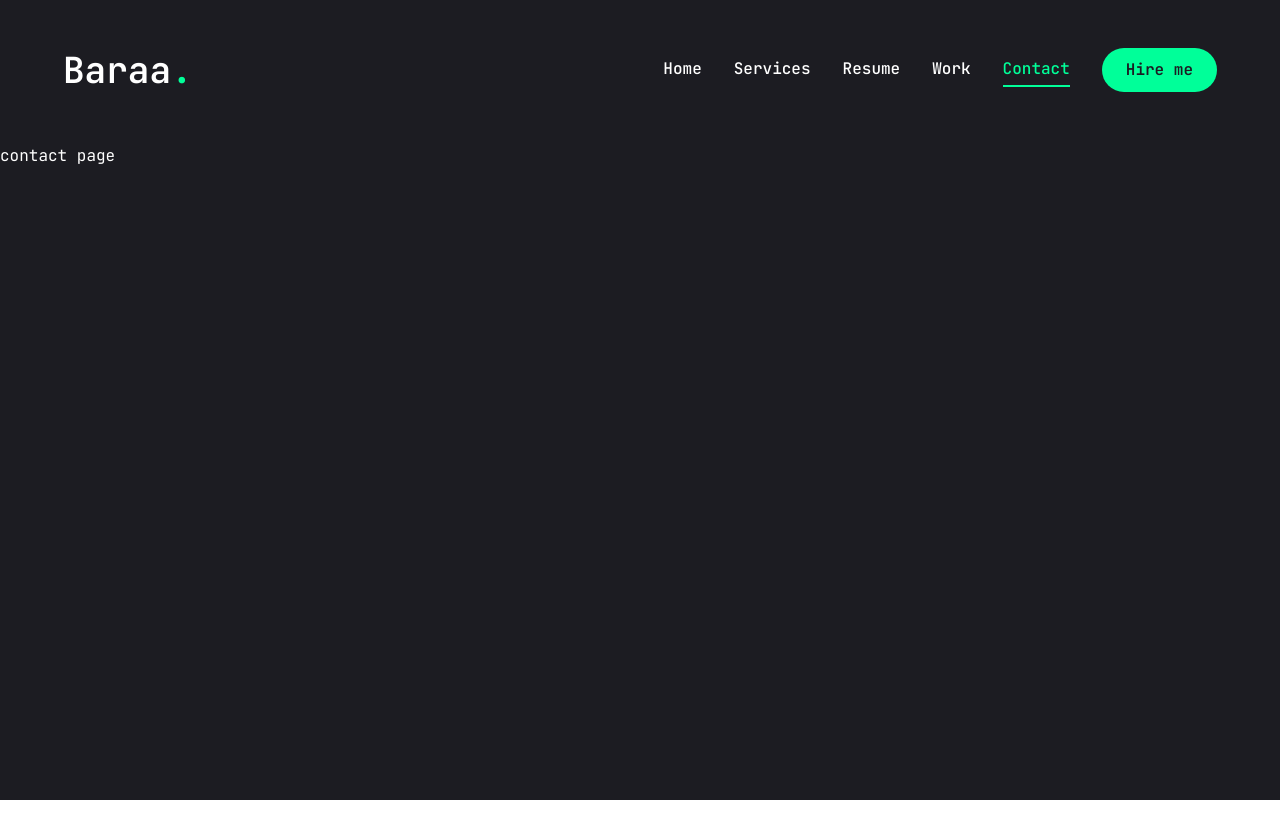
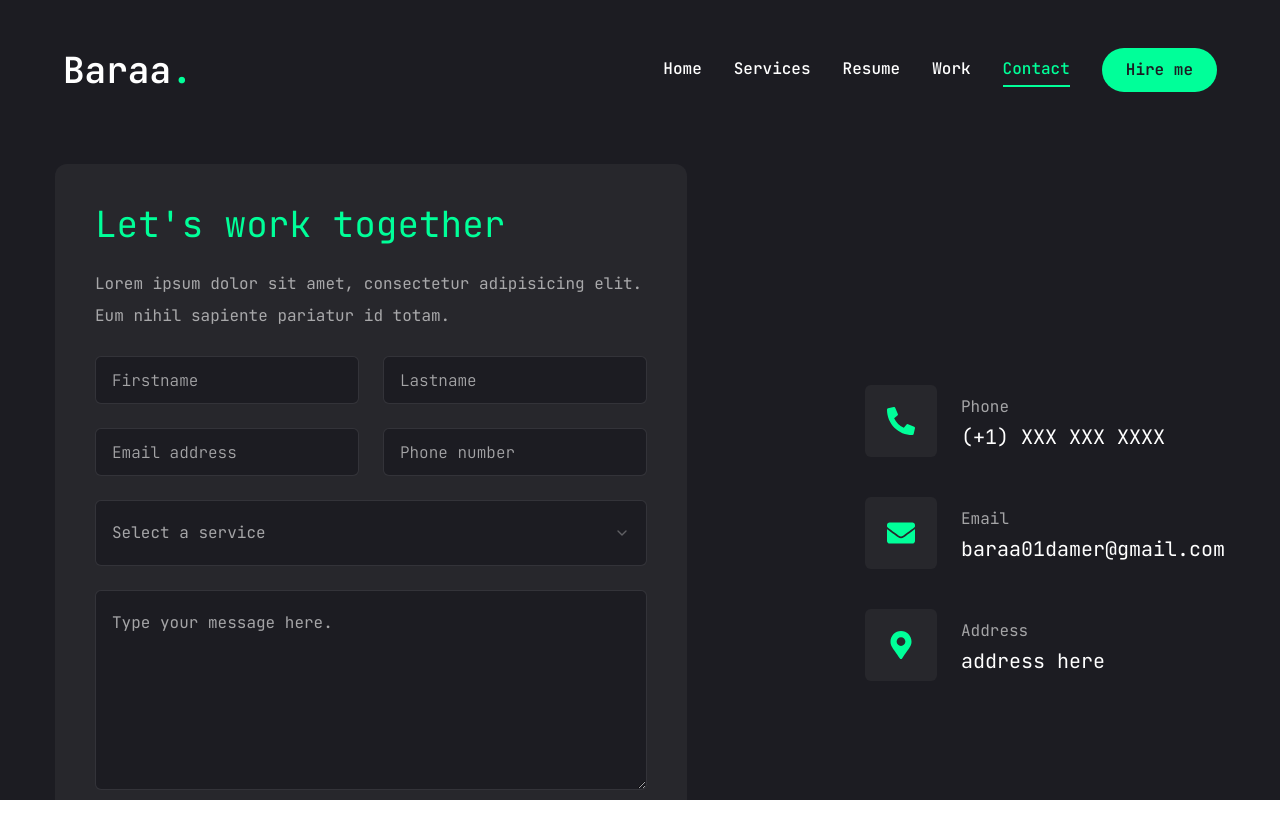
Before and after one commit to baraa01damer/baraa-portfolio, a Next.js app: page /contact in a window 1280 px wide. Shown: the top 838 px of the page. Before the commit the page ends 800 px from the top, so only its background shows below. Built offline with nearby package versions, Linux system fonts and the light colour scheme.

Commit message:
Finished contact page

```diff
--- a/app/contact/page.jsx
+++ b/app/contact/page.jsx
@@ -1,5 +1,114 @@
+"use client";
+
+import { Button } from "@/components/ui/button";
+import { Input } from "@/components/ui/input";
+import { Textarea } from "@/components/ui/textarea";
+
+import {
+    Select,
+    SelectContent,
+    SelectGroup,
+    SelectItem,
+    SelectLabel,
+    SelectTrigger,
+    SelectValue,
+} from "@/components/ui/select";
+
+import { FaPhoneAlt, FaEnvelope, FaMapMarkerAlt } from "react-icons/fa";
+
+const info = [
+    {
+        icon: <FaPhoneAlt />,
+        title: "Phone",
+        description: "(+1) XXX XXX XXXX",
+    },
+    {
+        icon: <FaEnvelope />,
+        title: "Email",
+        description: "baraa01damer@gmail.com",
+    },
+    {
+        icon: <FaMapMarkerAlt />,
+        title: "Address",
+        description: "address here",
+    },
+];
+
+import { motion } from "framer-motion";
+
 const Contact = () => {
-    return <div>contact page</div>;
+    return (
+        <motion.section
+            initial={{ opacity: 0 }}
+            animate={{
+                opacity: 1,
+                transition: { delay: 2.4, duration: 0.4, ease: "easeIn" },
+            }}
+            className="py-6"
+        >
+            <div className="container mx-auto">
+                <div className="flex flex-col xl:flex-row gap-[30px]">
+                    {/* form */}
+                    <div className="xl:w-[54%] order-2 xl:order-none">
+                        <form className="flex flex-col gap-6 p-10 bg-[#27272c] rounded-xl">
+                            <h3 className="text-4xl text-accent">Let's work together</h3>
+                            <p className="text-white/60">
+                                Lorem ipsum dolor sit amet, consectetur adipisicing elit. Eum nihil sapiente pariatur id totam.
+                            </p>
+                            {/* input */}
+                            <div className="grid grid-cols-1 md:grid-cols-2 gap-6">
+                                <Input type="firstname" placeholder="Firstname" />
+                                <Input type="lastname" placeholder="Lastname" />
+                                <Input type="email" placeholder="Email address" />
+                                <Input type="phone" placeholder="Phone number" />
+                            </div>
+                            {/* select */}
+                            <Select>
+                                <SelectTrigger className="w-full">
+                                    <SelectValue placeholder="Select a service" />
+                                </SelectTrigger>
+                                <SelectContent>
+                                    <SelectGroup>
+                                        <SelectLabel>Select a service</SelectLabel>
+                                        <SelectItem value="est">Web Development</SelectItem>
+                                        <SelectItem value="cst">UI/UX Design</SelectItem>
+                                        <SelectItem value="mst">Logo Design</SelectItem>
+                                    </SelectGroup>
+                                </SelectContent>
+                            </Select>
+                            {/* textarea */}
+                            <Textarea
+                                className="h-[200px]"
+                                placeholder="Type your message here."
+                            />
+                            {/* btn */}
+                            <Button size="md" className="max-w-40">
+                                Send message
+                            </Button>
+                        </form>
+                    </div>
+                    {/* info */}
+                    <div className="flex-1 flex items-center xl:justify-end order-1 xl:order-none mb-8 xl:mb-0">
+                        <ul className="flex flex-col gap-10">
+                            {info.map((item, index) => {
+                                return (
+                                    <li key={index} className="flex items-center gap-6">
+                                        <div className="w-[52px] h-[52px] xl:w-[72px] xl:h-[72px] bg-[#27272c] text-accent rounded-md flex items-center justify-center">
+                                            <div className="text-[28px]">{item.icon}</div>
+                                        </div>
+                                        <div className="flex-1">
+                                            <p className="text-white/60">{item.title}</p>
+                                            <h3 className="text-xl">{item.description}</h3>
+                                        </div>
+                                    </li>
+                                );
+                            })}
+                        </ul>
+                    </div>
+                </div>
+            </div>
+        </motion.section >
+    );
 };
 
 export default Contact;
--- a/app/resume/page.jsx
+++ b/app/resume/page.jsx
@@ -61,7 +61,7 @@
     items: [
         {
             company: "Tech Solutions Inc.",
-            position: "Full Stacxk Developer",
+            position: "Full Stack Developer",
             duration: "2022 - Present",
         },
         {
--- a/app/work/page.jsx
+++ b/app/work/page.jsx
@@ -69,7 +69,7 @@
         <motion.section
             initial={{ opacity: 0 }}
             animate={{
-                opacity: 1, transition: { delay: 2.4, duration: 0.4, ease: 'easeIn' },
+                opacity: 1, transition: { delay: 2.4, duration: 0.4, ease: "easeIn" },
             }}
             className="min-h-[80vh] flex flex-col justify-center py-12 xl:px-0"
         >
--- a/components/ui/input.jsx
+++ b/components/ui/input.jsx
@@ -7,7 +7,7 @@
     (<input
       type={type}
       className={cn(
-        "flex h-10 w-full rounded-md border border-slate-200 bg-white px-3 py-2 text-base ring-offset-white file:border-0 file:bg-transparent file:text-sm file:font-medium file:text-slate-950 placeholder:text-slate-500 focus-visible:outline-none focus-visible:ring-2 focus-visible:ring-slate-950 focus-visible:ring-offset-2 disabled:cursor-not-allowed disabled:opacity-50 md:text-sm dark:border-slate-800 dark:bg-slate-950 dark:ring-offset-slate-950 dark:file:text-slate-50 dark:placeholder:text-slate-400 dark:focus-visible:ring-slate-300",
+        "flex h-[48px] rounded-md border border-white/10 focus:border-accent font-light bg-primary px-4 py-5 text-base placeholder:text-white/60 outline-none",
         className
       )}
       ref={ref}
--- a/components/ui/select.jsx
+++ b/components/ui/select.jsx
@@ -16,7 +16,7 @@
   <SelectPrimitive.Trigger
     ref={ref}
     className={cn(
-      "flex h-10 w-full items-center justify-between rounded-md border border-slate-200 bg-white px-3 py-2 text-sm ring-offset-white placeholder:text-slate-500 focus:outline-none focus:ring-2 focus:ring-slate-950 focus:ring-offset-2 disabled:cursor-not-allowed disabled:opacity-50 [&>span]:line-clamp-1 dark:border-slate-800 dark:bg-slate-950 dark:ring-offset-slate-950 dark:placeholder:text-slate-400 dark:focus:ring-slate-300",
+      "flex h-[48] w-full items-center justify-between rounded-md border border-white/10 bg-primary px-4 py-5 text-base text-white/60 placeholder:text-white/10 focus:border-accent outline-none",
       className
     )}
     {...props}>
@@ -54,9 +54,9 @@
     <SelectPrimitive.Content
       ref={ref}
       className={cn(
-        "relative z-50 max-h-96 min-w-[8rem] overflow-hidden rounded-md border border-slate-200 bg-white text-slate-950 shadow-md data-[state=open]:animate-in data-[state=closed]:animate-out data-[state=closed]:fade-out-0 data-[state=open]:fade-in-0 data-[state=closed]:zoom-out-95 data-[state=open]:zoom-in-95 data-[side=bottom]:slide-in-from-top-2 data-[side=left]:slide-in-from-right-2 data-[side=right]:slide-in-from-left-2 data-[side=top]:slide-in-from-bottom-2 dark:border-slate-800 dark:bg-slate-950 dark:text-slate-50",
+        "relative z-50 max-h-96 min-w-[8rem] overflow-hidden rounded-md border border-white/10 bg-primary text-white shadow-md data-[state=open]:animate-in data-[state=closed]:animate-out data-[state=closed]:fade-out-0 data-[state=open]:fade-in-0 data-[state=closed]:zoom-out-95 data-[state=open]:zoom-in-95 data-[side=bottom]:slide-in-from-top-2 data-[side=left]:slide-in-from-right-2 data-[side=right]:slide-in-from-left-2 data-[side=top]:slide-in-from-bottom-2 dark:border-slate-800 dark:bg-slate-950 dark:text-slate-50",
         position === "popper" &&
-          "data-[side=bottom]:translate-y-1 data-[side=left]:-translate-x-1 data-[side=right]:translate-x-1 data-[side=top]:-translate-y-1",
+        "data-[side=bottom]:translate-y-1 data-[side=left]:-translate-x-1 data-[side=right]:translate-x-1 data-[side=top]:-translate-y-1",
         className
       )}
       position={position}
@@ -85,7 +85,7 @@
   <SelectPrimitive.Item
     ref={ref}
     className={cn(
-      "relative flex w-full cursor-default select-none items-center rounded-sm py-1.5 pl-8 pr-2 text-sm outline-none focus:bg-slate-100 focus:text-slate-900 data-[disabled]:pointer-events-none data-[disabled]:opacity-50 dark:focus:bg-slate-800 dark:focus:text-slate-50",
+      "relative flex w-full cursor-default select-none items-center rounded-sm py-1.5 pl-8 pr-2 text-sm outline-none focus:bg-accent focus:text-primary data-[disabled]:pointer-events-none data-[disabled]:opacity-50 dark:focus:bg-slate-800 dark:focus:text-slate-50",
       className
     )}
     {...props}>
--- a/components/ui/textarea.jsx
+++ b/components/ui/textarea.jsx
@@ -6,7 +6,7 @@
   return (
     (<textarea
       className={cn(
-        "flex min-h-[80px] w-full rounded-md border border-slate-200 bg-white px-3 py-2 text-base ring-offset-white placeholder:text-slate-500 focus-visible:outline-none focus-visible:ring-2 focus-visible:ring-slate-950 focus-visible:ring-offset-2 disabled:cursor-not-allowed disabled:opacity-50 md:text-sm dark:border-slate-800 dark:bg-slate-950 dark:ring-offset-slate-950 dark:placeholder:text-slate-400 dark:focus-visible:ring-slate-300",
+        "flex min-h-[80px] w-full rounded-md border border-white/10 bg-primary px-4 py-5 text-base placeholder:text-white/60 focus-visible:outline-none focus-visible:ring-1 focus-visible:ring-accent focus-visible:ring-offset-0 disabled:cursor-not-allowed disabled:opacity-50",
         className
       )}
       ref={ref}
```
